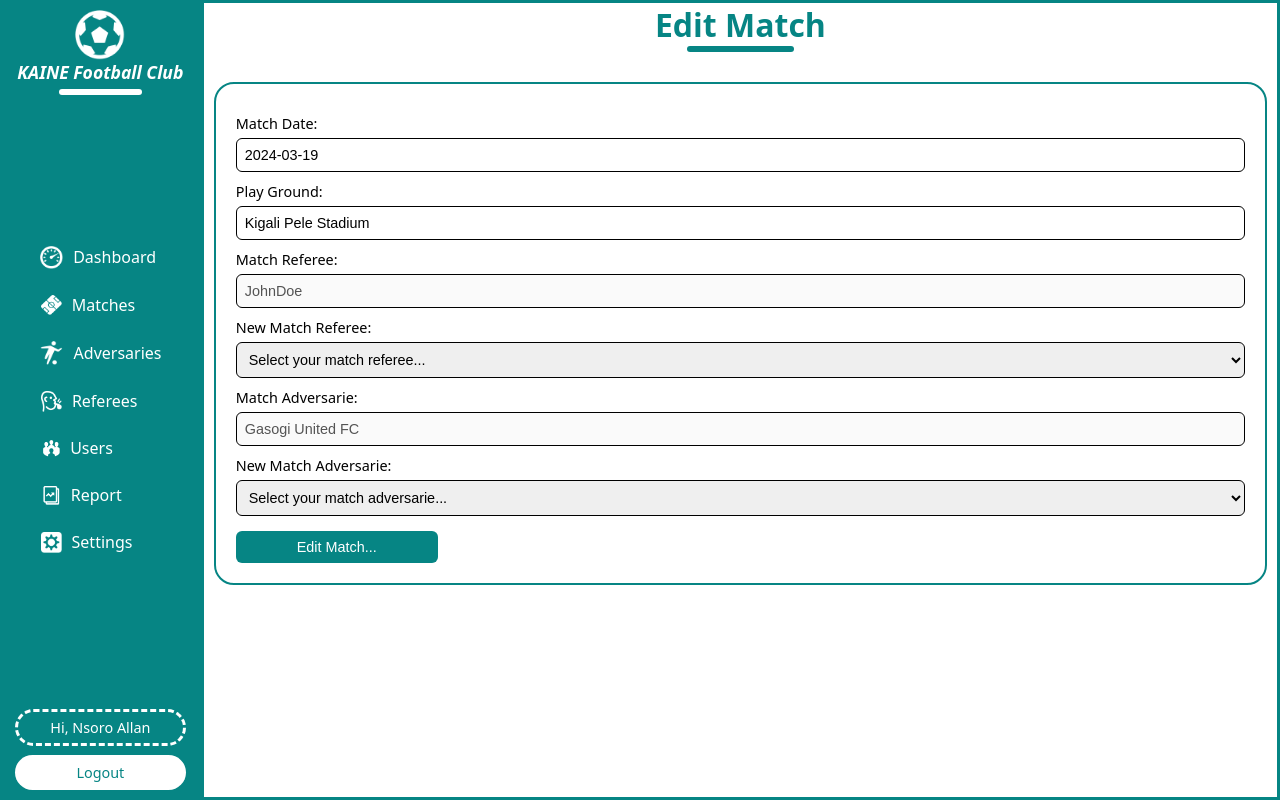
After one commit to Nsoro-Allan/KAINE-FC, a PHP site: page /edit_match.php?mt_id=3 in a window 1280 px wide. The commit adds this page. Run offline with PHP 8.4, Linux system fonts and the light colour scheme; a user stored in the database is signed in; data comes from the database, SQL or seed files in the repository.

Commit message:
changes made...

```diff
--- a/adversaries.php
+++ b/adversaries.php
@@ -32,7 +32,7 @@ include("sessions.php");
                         <th>Actions</th>
                     </tr>
                     <?php
-                    $select=$con->query("SELECT * FROM `adversaries`");
+                    $select=$con->query("SELECT * FROM `adversaries` ORDER BY ad_id DESC");
                     if(mysqli_num_rows($select)>0){
                         while($row=mysqli_fetch_assoc($select)){
                     ?>
--- /dev/null
+++ b/edit_match.php
@@ -0,0 +1,113 @@
+<?php
+include("connection.php");
+include("sessions.php");
+
+$mt_id=$_GET['mt_id'];
+
+// Select Data
+$select=$con->query("SELECT * FROM `matches` WHERE `mt_id`='$mt_id'");
+$row=mysqli_fetch_assoc($select);
+$date=$row['date'];
+$play_ground=$row['play_ground'];
+$ref_id=$row['ref_id'];
+$ad_id=$row['ad_id'];
+
+// Update Data
+if(isset($_POST['edit_match'])){
+    $date=mysqli_real_escape_string($con, $_POST['date']);
+    $play_ground=mysqli_real_escape_string($con, $_POST['play_ground']);
+    $ref_id=mysqli_real_escape_string($con, $_POST['ref_id']);
+    $ad_id=mysqli_real_escape_string($con, $_POST['ad_id']);
+
+    $update=$con->query("UPDATE `matches` SET `date`='$date', `play_ground`='$play_ground', `ref_id`='$ref_id', `ad_id`='$ref_id' WHERE `mt_id`='$mt_id'");
+
+    if($update){
+        header("location: matches.php");
+    }
+
+    else{
+        echo
+        "
+            <script>
+                alert('Failed to update match...');
+            </script>
+        ";
+    }
+
+}
+
+?>
+
+<!DOCTYPE html>
+<html lang="en">
+<head>
+    <meta charset="UTF-8">
+    <meta name="viewport" content="width=device-width, initial-scale=1.0">
+    <title>Kaine Fc - Edit Match</title>
+    <link rel="shortcut icon" href="./imgs/icon.ico" type="image/x-icon">
+    <link rel="stylesheet" href="style.css">
+</head>
+<body>
+    <div class="dashboard-container">
+        <?php
+            include("sidebar.php");
+        ?>
+        <div class="dashboard-right">
+            <div class="right-title">
+                <h1>Edit Match</h1>
+                <div class="line"></div>
+            </div>
+            <div class="right-content">
+                <form action="" method="post">
+                    <label>Match Date:</label>
+                    <input type="text" name="date" value="<?php echo $date;?>">
+                    <label>Play Ground:</label>
+                    <input type="text" name="play_ground" value="<?php echo $play_ground;?>">
+                    <label>Match Referee:</label>
+                    <input type="text" value="<?php
+                             $ref_id=$row['ref_id'];
+                             $select1=$con->query("SELECT * FROM `referees` WHERE `ref_id`='$ref_id'");
+                             $ref=mysqli_fetch_assoc($select1);
+                             $f_name=$ref['f_name'];
+                             $l_name=$ref['l_name'];
+                             echo $f_name;echo $l_name;
+                            ?>" disabled>
+                    <label>New Match Referee:</label>
+                    <select name="ref_id">
+                        <option value="<?php echo $ref_id;?>">Select your match referee...</option>
+                        <?php
+                        $select1=$con->query("SELECT * FROM `referees`");
+                        while($referee=mysqli_fetch_assoc($select1)){
+                        ?>
+                        <option value="<?php echo $referee['ref_id'];?>"><?php echo $referee['f_name'];?><?php echo $referee['l_name'];?></option>
+                        <?php
+                        }
+                        ?>
+                    </select>
+                    <label>Match Adversarie:</label>
+                    <input type="text" value="<?php
+                             $ad_id=$row['ad_id'];
+                             $select2=$con->query("SELECT * FROM `adversaries` WHERE `ad_id`='$ad_id'");
+                             $ad=mysqli_fetch_assoc($select2);
+                             $name=$ad['name'];
+                             echo $name;
+                            ?>" disabled>
+                    <label>New Match Adversarie:</label>
+                    <select name="ad_id">
+                        <option value="<?php echo $ad_id;?>">Select your match adversarie...</option>
+                        <?php
+                        $select2=$con->query("SELECT * FROM `adversaries`");
+                        while($adversarie=mysqli_fetch_assoc($select2)){
+                        ?>
+                        <option value="<?php echo $adversarie['ad_id'];?>"><?php echo $adversarie['name'];?></option>
+                        <?php
+                        }
+                        ?>
+                    </select>
+                    <button type="submit" name="edit_match">Edit Match...</button>
+                </form>
+            </div>
+        </div>
+    </div>
+</body>
+</html>
--- a/matches.php
+++ b/matches.php
@@ -36,7 +36,7 @@ include("sessions.php");
                         <th>Actions</th>
                     </tr>
                     <?php
-                    $select=$con->query("SELECT * FROM `matches`");
+                    $select=$con->query("SELECT * FROM `matches` ORDER BY mt_id DESC");
                     if(mysqli_num_rows($select)>0){
                         while($row=mysqli_fetch_assoc($select)){
                     ?>
@@ -73,7 +73,7 @@ include("sessions.php");
                             ?>
                         </td>
                         <td>
-                            <a href="#">Edit</a>
+                            <a href="edit_match.php?mt_id=<?php echo $row['mt_id'];?>">Edit</a>
                             <a href="delete_match.php?mt_id=<?php echo $row['mt_id'];?>">Delete</a>
                         </td>
                     </tr>
--- a/referees.php
+++ b/referees.php
@@ -36,7 +36,7 @@ include("sessions.php");
                         <th>Actions</th>
                     </tr>
                     <?php
-                    $select=$con->query("SELECT * FROM `referees`");
+                    $select=$con->query("SELECT * FROM `referees` ORDER BY ref_id DESC");
                     if(mysqli_num_rows($select)>0){
                         while($row=mysqli_fetch_assoc($select)){
                     ?>
```
